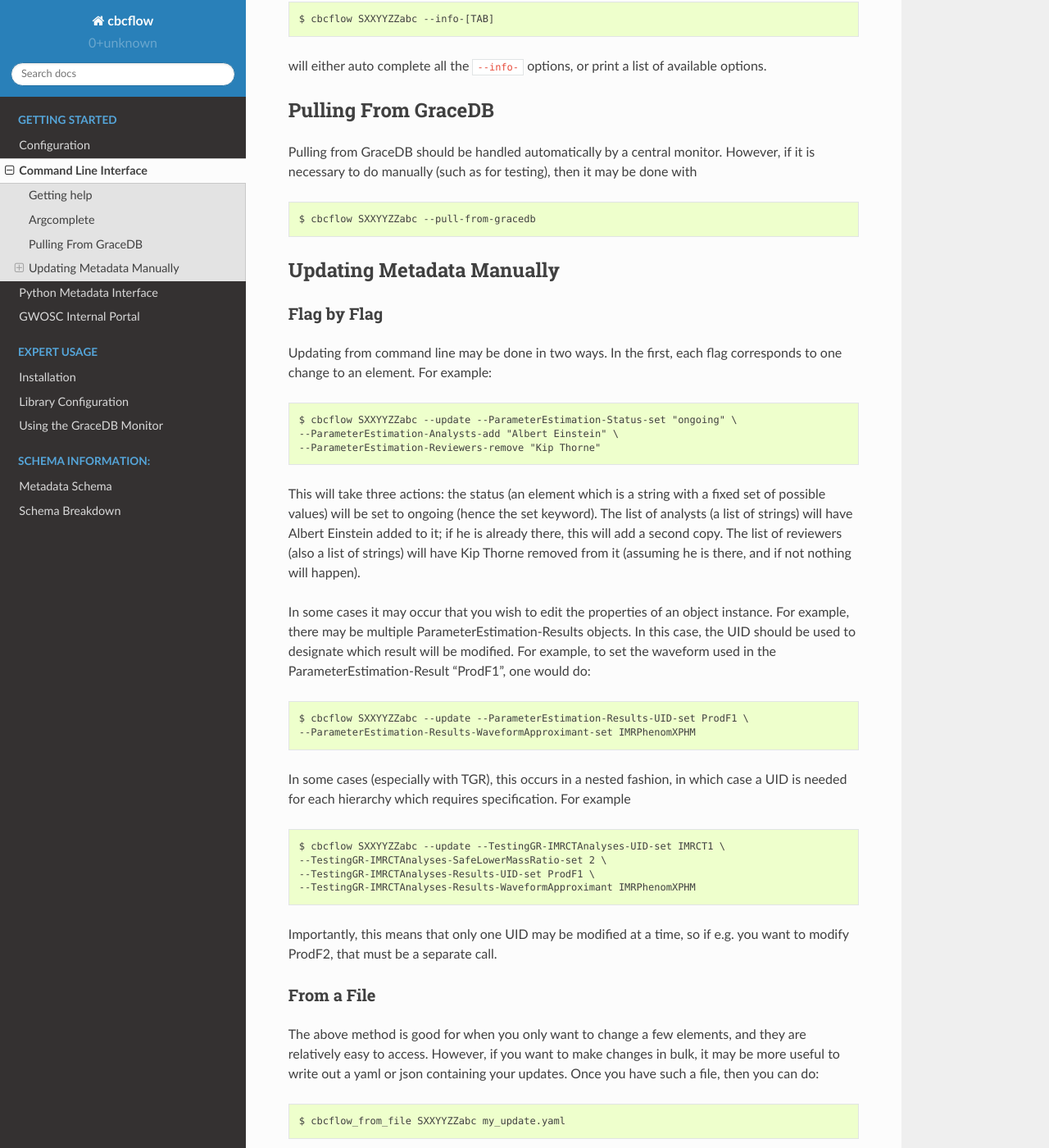
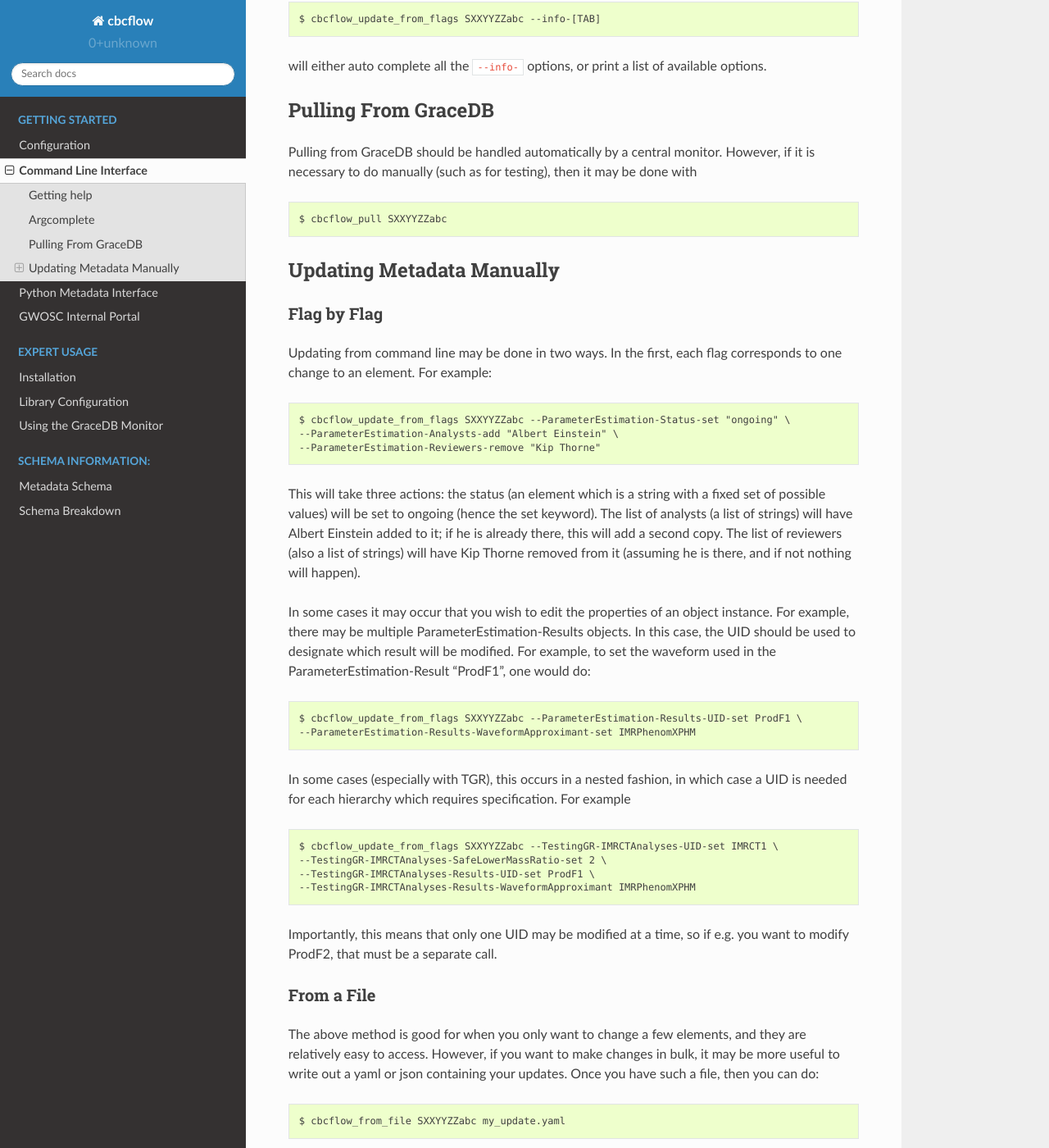
Before and after one commit to Rhiannon-Udall/cbcflow, a Sphinx documentation site: the page built from docs/source/command-line-usage.rst, in a window 1280 px wide and 1400 px high, scrolled down 717 px. Shown: the whole window at 82% size. Built offline with Sphinx 7.4.7 and the Read the Docs theme 2.0.0, drawn with Linux system fonts in a browser that asks for light colours; some of the changed text lies outside the part shown.

Commit message:
Miscellaneous documentation updates

```diff
--- a/docs/source/command-line-usage.rst
+++ b/docs/source/command-line-usage.rst
@@ -4,11 +4,11 @@ Command Line Interface
 Getting help
 ------------
 
-Run
+For all cbcflow programs, one may run e.g.
 
 .. code:: console
 
-   $ cbcflow --help
+   $ cbcflow_update_from_flags --help
 
 for help in how to use the program.
 
@@ -22,7 +22,7 @@ be done by running
 
 .. code-block::
 
-   $ eval "$(register-python-argcomplete cbcflow_update)"
+   $ eval "$(register-python-argcomplete cbcflow_update_from_flags)"
 
 Note, this command requires that you have installed ``argcomplete``.
 
@@ -31,7 +31,7 @@ of the metadata. For example,
 
 .. code-block::
 
-   $ cbcflow SXXYYZZabc --info-[TAB]
+   $ cbcflow_update_from_flags SXXYYZZabc --info-[TAB]
 
 will either auto complete all the ``--info-`` options, or print a list
 of available options.
@@ -44,7 +44,7 @@ However, if it is necessary to do manually (such as for testing), then it may be
 
 .. code-block::
 
-   $ cbcflow SXXYYZZabc --pull-from-gracedb
+   $ cbcflow_pull SXXYYZZabc
 
 
 Updating Metadata Manually
@@ -57,7 +57,7 @@ Updating from command line may be done in two ways. In the first, each flag corr
 
 .. code-block::
 
-   $ cbcflow SXXYYZZabc --update --ParameterEstimation-Status-set "ongoing" \
+   $ cbcflow_update_from_flags SXXYYZZabc --ParameterEstimation-Status-set "ongoing" \
    --ParameterEstimation-Analysts-add "Albert Einstein" \
    --ParameterEstimation-Reviewers-remove "Kip Thorne"
 
@@ -71,14 +71,14 @@ For example, to set the waveform used in the ParameterEstimation-Result "ProdF1"
 
 .. code-block::
 
-   $ cbcflow SXXYYZZabc --update --ParameterEstimation-Results-UID-set ProdF1 \
+   $ cbcflow_update_from_flags SXXYYZZabc --ParameterEstimation-Results-UID-set ProdF1 \
    --ParameterEstimation-Results-WaveformApproximant-set IMRPhenomXPHM
 
 In some cases (especially with TGR), this occurs in a nested fashion, in which case a UID is needed for each hierarchy which requires specification. For example
 
 .. code-block::
 
-   $ cbcflow SXXYYZZabc --update --TestingGR-IMRCTAnalyses-UID-set IMRCT1 \
+   $ cbcflow_update_from_flags SXXYYZZabc --TestingGR-IMRCTAnalyses-UID-set IMRCT1 \
    --TestingGR-IMRCTAnalyses-SafeLowerMassRatio-set 2 \
    --TestingGR-IMRCTAnalyses-Results-UID-set ProdF1 \
    --TestingGR-IMRCTAnalyses-Results-WaveformApproximant IMRPhenomXPHM
--- a/docs/source/gwosc.rst
+++ b/docs/source/gwosc.rst
@@ -1,2 +1,7 @@
 GWOSC Internal Portal
 =====================
+
+The GWOSC integration for CBCFlow is currently in an alpha form, and has not yet been reviewed.
+It may be accessed through the GWOSC catalog portal, when logged in with LVK credentials, `here <https://gwosc-rl8.ligo.caltech.edu/eventapi/html/>`.
+The current testing instance is cbcflow.alpha, and reflects only certain test data.
+When further integration has occurred, this will be updated to reflect real use cases.
```
